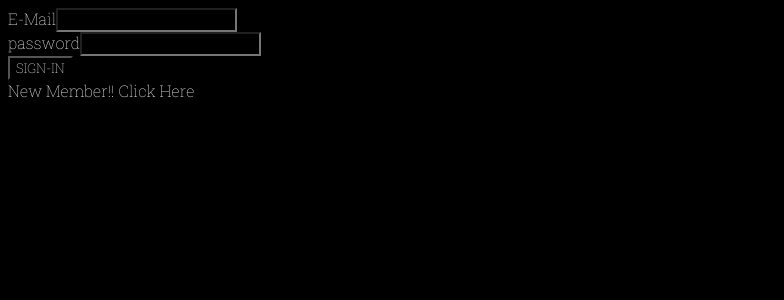
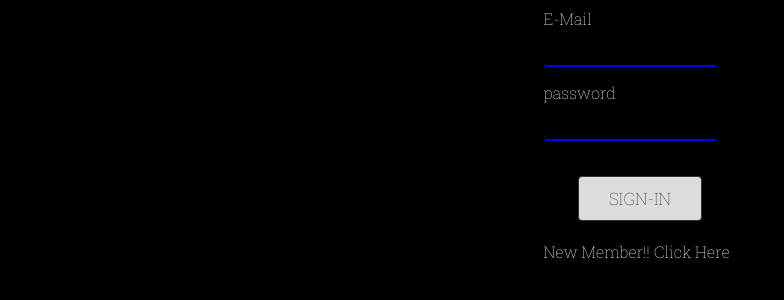
Before and after one commit to kanha996/Movies-Rating, a React (Create React App) app in the folder client/: page /login in a window 1280 px wide. Shown: the top 300 px of the page, without its empty margins (0-784 px from the left). Built offline with nearby package versions, Linux system fonts and the light colour scheme.

Commit message:
finalize

```diff
--- a/client/src/component/Movie-Page/moviepage.jsx
+++ b/client/src/component/Movie-Page/moviepage.jsx
@@ -1,9 +1,6 @@
 import React, { useState, useEffect } from "react";
-import { Link, useParams } from "react-router-dom";
+import { Link, useParams, useNavigate } from "react-router-dom";
 import "../Movie-Page/moviepage.css";
-import RatingCard from "../rating-card/ratingcard";
-import RatingList from "../rating-list/ratinglist";
-import RatingPage from "../Rating-page/ratingpage";
 const axios = require("axios");
 
 function MoviePage() {
@@ -12,13 +9,21 @@ function MoviePage() {
   const [movieDetail, setMovieDetail] = useState([]);
   const { movieid } = useParams();
   const [postReview, setPostReview] = useState([]);
+  // const [delcomment, setDelComment] = useState("");
+  const navigate = useNavigate();
 
   const postReviewList = async () => {
     const movie_id = movieid;
     const comment = postReview;
-    await axios.post("/api/review/", {movie_id,comment});
+    try {
+      await axios.post("/api/review/", { movie_id, comment });
       allRating();
+    } catch (error) {
+      alert("Session Expired! Please Login to Continue");
+      navigate("/login");
+    }
   };
+
   const info = async () => {
     try {
       const res = await axios.get(`/api/review/${movieid}`);
@@ -27,7 +32,6 @@ function MoviePage() {
       window.alert(error);
     }
   };
-
 
   const allRating = () => {
     axios
@@ -42,6 +46,7 @@ function MoviePage() {
         window.alert(error);
       });
   };
+
   const currentUser = () => {
     axios
       .get("/api/session/me")
@@ -50,7 +55,25 @@ function MoviePage() {
       })
       .then((data) => {
         setid(data.email);
+      })
+      .catch((error) => {
+        console.log(error);
       });
+  };
+
+  const removeComment = async () => {
+    // const movie_id =  movieid;
+    // const userid = id;
+    const data = {
+      movie_id: movieid,
+      userid : id
+    }
+    try {
+      await axios.delete('/api/review/',{data});
+      allRating()
+    } catch (error) {
+      console.log(error);
+    }
   };
 
   useEffect(() => {
@@ -120,22 +143,33 @@ function MoviePage() {
           </div>
         </div>
 
-        {reviewsList.slice(0).reverse().map((review,index) => (
+        {reviewsList
+          .slice(0)
+          .reverse()
+          .map((review, index) => (
             // <RatingCard
             //   key={index}
             //   id={review.userid || "Annoymous"}
             //   comment={review.reviewTxt}
             //   userid={review.id}         />
-      <div className="card">
-      <img src="https://img.icons8.com/color/48/000000/customer-skin-type-7.png" alt="image people" rel="no-refferer"/>
-      <h1 className="userid">{review.userid} : </h1>
-      <p className="comment">{review.reviewTxt}</p>
-      {review.userid === id &&  <button type="submit" className="delete-btn">
+            <div key={index} className="card">
+              <img
+                src="https://img.icons8.com/color/48/000000/customer-skin-type-7.png"
+                alt="people"
+                rel="no-refferer"
+              />
+              <h1 className="userid">{review.userid} </h1>
+              <p
+                className="comment"
+              >
+                {review.reviewTxt}
+              </p>
+              {review.userid === id && (
+                <button type="submit" className="delete-btn" onClick={removeComment}>
                   delete
-      </button>}
-
+                </button>
+              )}
             </div>
-
           ))}
       </div>
     </>
--- a/client/src/component/header/header.jsx
+++ b/client/src/component/header/header.jsx
@@ -1,13 +1,23 @@
-import React, { useState } from "react";
+import React, { useEffect, useState } from "react";
 import { Link } from "react-router-dom";
 import "../header/header.css";
+import axios from 'axios';
 
 function Header() {
   const [userLogin, setUserLogin] = useState(false);
 
-  const checkLogin = () => {
+  const checkLogin = async () => {
+    try{
+      await axios.get("/api/session/me");
+      setUserLogin(true);
+    } catch(error){
+      setUserLogin(false);
+    }
+  };
 
-  };
+  useEffect(()=>{
+    checkLogin()
+  },[]);
 
   return (
     <>
--- a/client/src/component/login-page/login.css
+++ b/client/src/component/login-page/login.css
@@ -0,0 +1,15 @@
+.login-main {
+  display: flex;
+  justify-content: center;
+}
+
+.signin-btn{
+    margin: 20px auto;
+    display: block;
+    padding: 10px 30px;
+    border: 1px solid #333;
+    border-radius: 4px;
+    background-color: #ddd;
+    color: #333;
+    font-size: 17px;
+}
--- a/client/src/component/login-page/login.jsx
+++ b/client/src/component/login-page/login.jsx
@@ -1,6 +1,7 @@
 import React, { useState } from "react";
 import { Link, useNavigate } from "react-router-dom";
 import axios from "axios";
+import "../login-page/login.css";
 
 function Login() {
   const navigate = useNavigate();
@@ -21,24 +22,24 @@ function Login() {
   return (
     <div className="login-main">
       <div className="login-wrapper">
-        <div className="email-input">
+        <div className="input">
           <span className="email-txt">E-Mail</span>
           <input
             type="text"
-            className="email-box"
+            className="txt-box"
             onChange={(e) => setVerificationMail(e.target.value)}
           />
         </div>
-        <div className="password-input">
+        <div className="input">
           <span className="password-txt">password</span>
           <input
             type="password"
-            className="password-box"
+            className="txt-box"
             onChange={(e) => setVerificationWord(e.target.value)}
           />
         </div>
         <div className="signin-wrapper">
-          <button type="submit" onClick={loginHandler}>
+          <button type="submit" onClick={loginHandler} className="signin-btn">
             {" "}
             SIGN-IN{" "}
           </button>
--- a/client/src/component/rating-card/ratingcard.css
+++ b/client/src/component/rating-card/ratingcard.css
@@ -4,12 +4,12 @@ img{
 .card{
     display: flex;
     align-items: center;
-    justify-content: center;
+    /* justify-content: space-between; */
     background-color: white;
     border-radius: 22px;
-    height: 70px;
+    height: 85px;
     margin: 30px;
-    width: 80%;
+    width: 95%;
     background-color: white;
     padding: 30px;
 }
@@ -23,6 +23,7 @@ img{
     font-weight: 600;
     line-height: 33px;
     background-color: white;
+    font-family: monospace;
 }
 
 .userid{
@@ -32,11 +33,14 @@ img{
     background-color: white;
     font-family: monospace;
     font-weight: bolder;
+    width: 300px;
 }
 
 .comment{
+    text-align: center;
     font-size: 30px;
     background-color: white;
     color: black;
     font-family: Verdana, Geneva, Tahoma, sans-serif;
+    width: 800px;
 }
--- a/client/src/component/signup-page/sign-up.css
+++ b/client/src/component/signup-page/sign-up.css
@@ -0,0 +1,42 @@
+.signup-main {
+  display: flex;
+  justify-content: center;
+}
+.signup-wrapper {
+}
+.input {
+  display: flex;
+  flex-direction: column;
+}
+
+.txt-box {
+  padding: 9px 10px;
+  width: 90%;
+  display: inline-block;
+  margin-bottom: 15px;
+  border-radius: 4px;
+  border: none;
+  /* background-color: #2f2f31; */
+  color: #ddd;
+  /* border-width: 0 0 2px; */
+  /* border-color: blue; */
+  /* outline: 0; */
+  border: 0;
+  outline: 0;
+  border-bottom: 2px solid blue;
+}
+
+.txt-box:focus {
+  border-color: green;
+}
+
+.sign-up-btn{
+    margin: 20px auto;
+    display: block;
+    padding: 10px 30px;
+    border: 1px solid #333;
+    border-radius: 4px;
+    background-color: #ddd;
+    color: #333;
+    font-size: 17px;
+}
--- a/client/src/component/signup-page/sign-up.jsx
+++ b/client/src/component/signup-page/sign-up.jsx
@@ -1,18 +1,25 @@
 import React, { useState } from "react";
 import { Link, useNavigate } from "react-router-dom";
 import axios from "axios";
+import "../signup-page/sign-up.css"
 
 function Signup() {
-  const navigate = useNavigate
+  const navigate = useNavigate();
   const [email, setEmail] = useState([]);
   const [password, setPassword] = useState([]);
 
-  const postSignup = async () =>
-    await axios
-      .post("http://localhost:4000/api/register", { email, password })
-      .then(navigate("/login"));
-
-
+  const postSignup = async () => {
+    try {
+      await axios.post("http://localhost:4000/api/register", {
+        email,
+        password,
+      });
+      alert("Account Created")
+      navigate('/login');
+    } catch (error) {
+      console.log(error)
+    }
+  };
 
   return (
     <div className="signup-main">
@@ -27,13 +34,24 @@ function Signup() {
         </div>
         <div className="input">
           <span className="txt">email</span>
-          <input type="text" className="txt-box" onChange={(e)=>setEmail(e.target.value)}/>
+          <input
+            type="text"
+            className="txt-box"
+            onChange={(e) => setEmail(e.target.value)}
+          />
         </div>
         <div className="input">
           <span className="txt">passWord</span>
-          <input type="password" className="txt-box" onChange={(e)=>setPassword(e.target.value)}/>
+          <input
+            type="password"
+            className="txt-box"
+            onChange={(e) => setPassword(e.target.value)}
+          />
         </div>
-        <button className="sign-up-btn" onClick={postSignup}> signup </button>
+        <button className="sign-up-btn" onClick={postSignup}>
+          {" "}
+          signup{" "}
+        </button>
         <Link to="/login">Already Registered!! Click here to login </Link>
         {/* <button className='login'> login </button> */}
       </div>
```
Also changed, not shown: 1 other file (tests, documents, lock files or other folders). Lines whose indentation alone changed are shown as unchanged.
